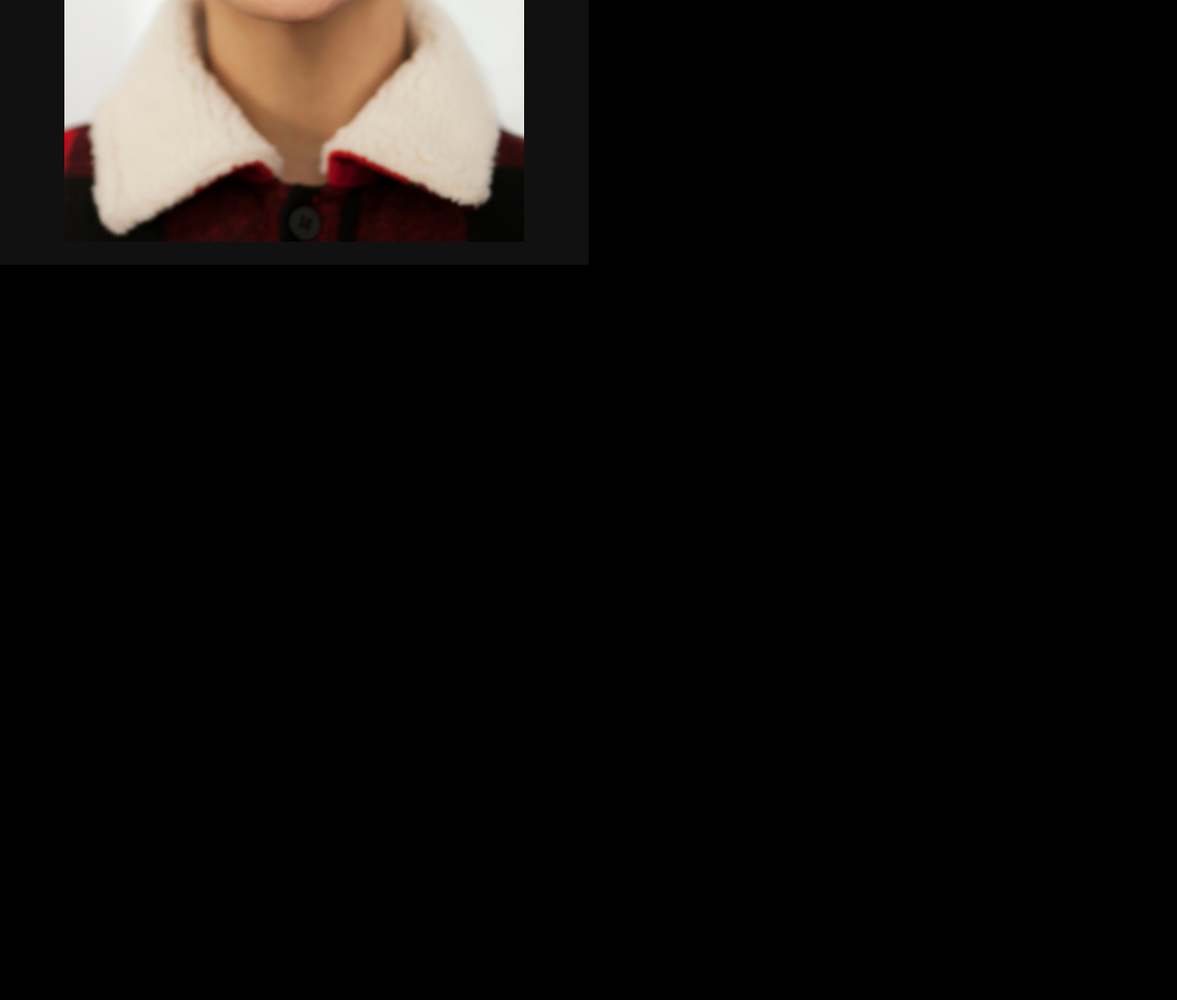
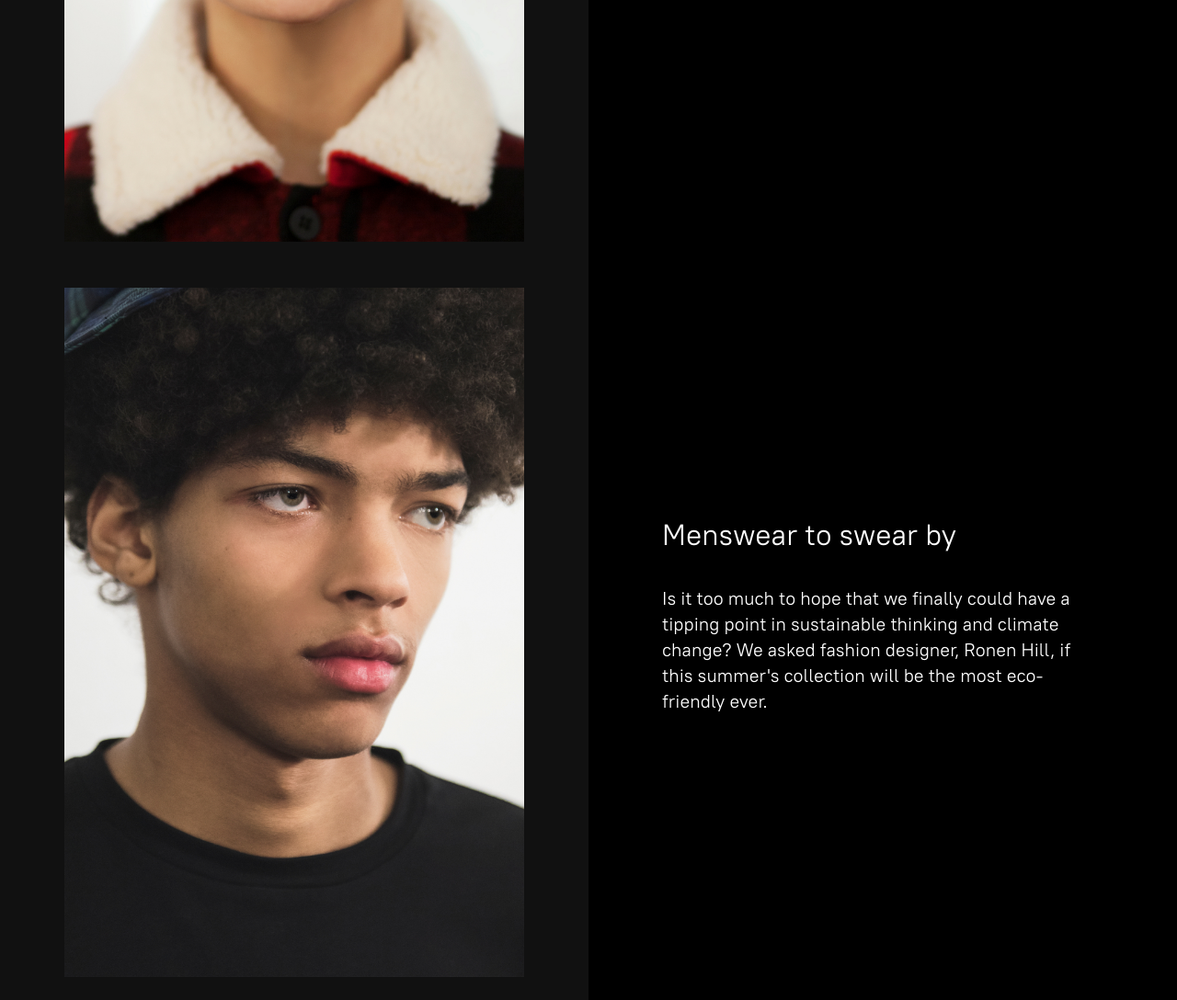
Before and after one commit to Niels1110/Anim4W, a plain HTML site: page projects/01-seamstress/index.html in a window 1280 px wide. Shown: the part 512-1600 px from the top of the page at 92% size. Before the commit the page ends 800 px from the top, so only its background shows below. Drawn offline with Linux system fonts and the light colour scheme.

Commit message:
moved js

```diff
--- a/projects/01-seamstress/css/font.css
+++ b/projects/01-seamstress/css/font.css
@@ -1,6 +1,13 @@
 @font-face {
   font-family: "PT Root";
-  src: url(../assets/ptroof.woff2);
+  /* Relative link '..' means go back up one folder, then look
+  for the folder and the file
+   */
+  src: url(../assets/ptroot.woff2);
+}
+
+body {
+  font-family: "PT Root";
 }
 
 section h2 {
--- a/projects/01-seamstress/index.html
+++ b/projects/01-seamstress/index.html
@@ -25,22 +25,22 @@
       <div class="split">
         <div class="slides">
           <img
-            srcset="assets/sunglasses-1.jpg"
+            src="assets/sunglasses-1.jpg"
             srcset="assets/sunglasses-1.jpg, assets/sunglasses-1-2x.jpg 2x"
             alt="sunglasses 1"
           />
           <img
-            srcset="assets/sunglasses-2.jpg"
+            src="assets/sunglasses-2.jpg"
             srcset="assets/sunglasses-2.jpg, assets/sunglasses-2-2x.jpg 2x"
             alt="sunglasses 2"
           />
           <img
-            srcset="assets/sunglasses-3.jpg"
+            src="assets/sunglasses-3.jpg"
             srcset="assets/sunglasses-3.jpg, assets/sunglasses-3-2x.jpg 2x"
             alt="sunglasses 3"
           />
           <img
-            srcset="assets/sunglasses-4.jpg"
+            srcs="assets/sunglasses-4.jpg"
             srcset="assets/sunglasses-4.jpg, assets/sunglasses-4-2x.jpg 2x"
             alt="sunglasses 4"
           />
@@ -57,7 +57,43 @@
         </div>
       </div>
     </section>
-
+    <section>
+      <div class="split">
+        <div class="slides">
+          <img
+            src="assets/sweaters-1.jpg"
+            srcset="assets/sweaters-1.jpg, assets/sweaters-1-2x.jpg 2x"
+            alt="sweaters 1"
+          />
+          <img
+            src="assets/sweaters-2.jpg"
+            srcset="assets/sweaters-2.jpg, assets/sweaters-2-2x.jpg 2x"
+            alt="sweaters 2"
+          />
+          <img
+            src="assets/sweaters-3.jpg"
+            srcset="assets/sweaters-3.jpg, assets/sweaters-3-2x.jpg 2x"
+            alt="sunglasses 3"
+          />
+          <img
+            srcs="assets/sweaters-4.jpg"
+            srcset="assets/sweaters-4.jpg, assets/sweaters-4-2x.jpg 2x"
+            alt="sweaters 4"
+          />
+        </div>
+      </div>
+      <div class="split">
+        <div class="info">
+          <h2>Menswear to swear by</h2>
+          <p>
+            Is it too much to hope that we finally could have a tipping point in
+            sustainable thinking and climate change? We asked fashion designer,
+            Ronen Hill, if this summer's collection will be the most
+            eco-friendly ever.
+          </p>
+        </div>
+      </div>
+    </section>
     <script src="js/slides.js" async defer></script>
   </body>
 </html>
--- a/projects/01-seamstress/js/slides.js
+++ b/projects/01-seamstress/js/slides.js
@@ -1,15 +1,18 @@
-const slides = document.querySelector("section div.slides");
+const slides = document.querySelectorAll("section div.slides");
 
+// Loop through all the 'slides'
+
+slides.forEach((slide) => {
   // Pick all the images in 'Slides'
-const images = slides.querySelectorAll("img");
+  const images = slide.querySelectorAll("img");
 
   // Set up counters
   let current = 0;
-let z = 0;
+  let z = 1000000;
 
-slides.addEventListener("click", function () {
-  // First, add one to Z
-  z = z + 1;
+  slide.addEventListener("click", function () {
+    // First, add subtract to Z
+    z = z - 1;
 
     // Then add one the the z index of the current image
     images[current].style.zIndex = z;
@@ -21,3 +24,4 @@ slides.addEventListener("click", function () {
     // there are left in 'images'.
     current = current % images.length;
   });
+});
```
Also changed, not shown: projects/01-seamstress/js/gsap.min.js (renamed from projects/01-seamstress/assets/gsap.min.js), projects/01-seamstress/js/imagesloaded.min.js (renamed from projects/01-seamstress/assets/imagesloaded.min.js), 1 other file. Lines whose indentation alone changed are shown as unchanged.
